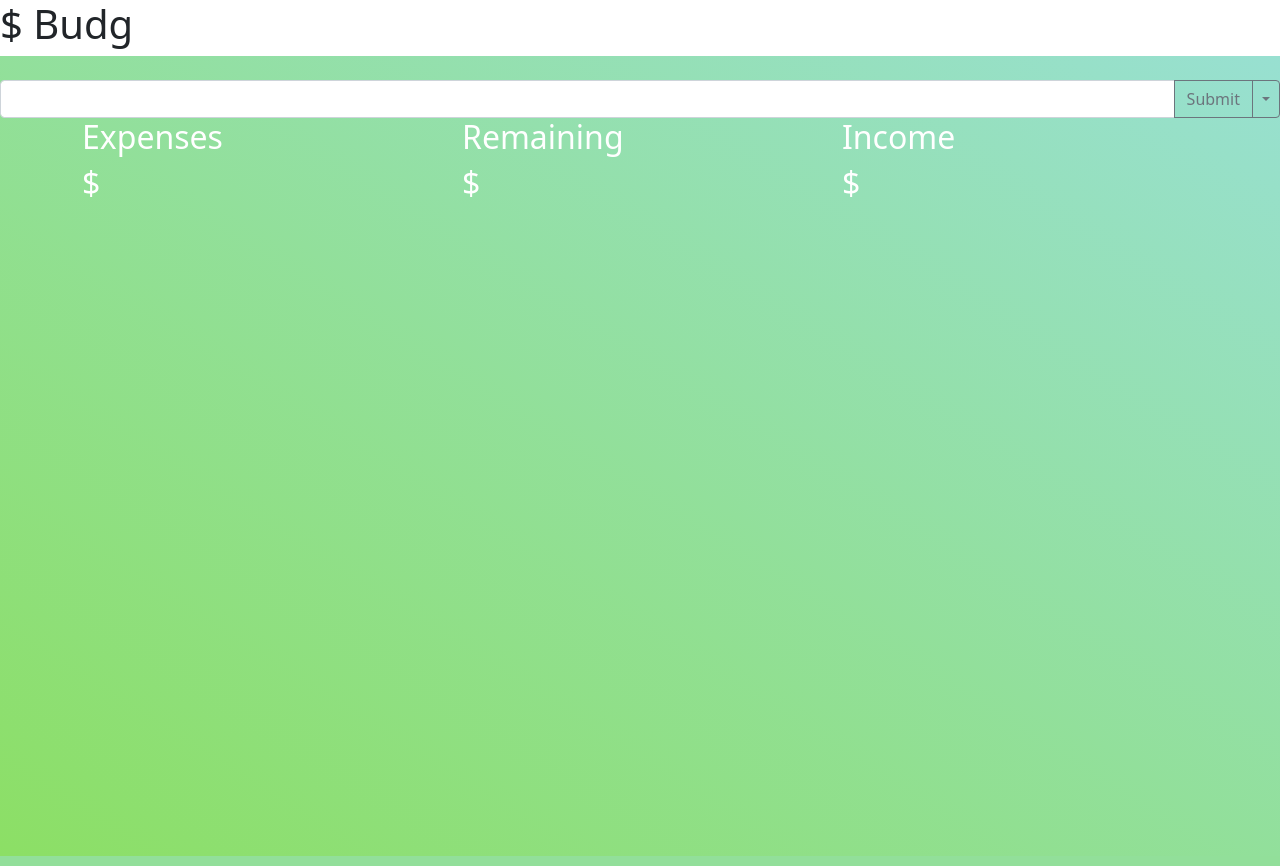
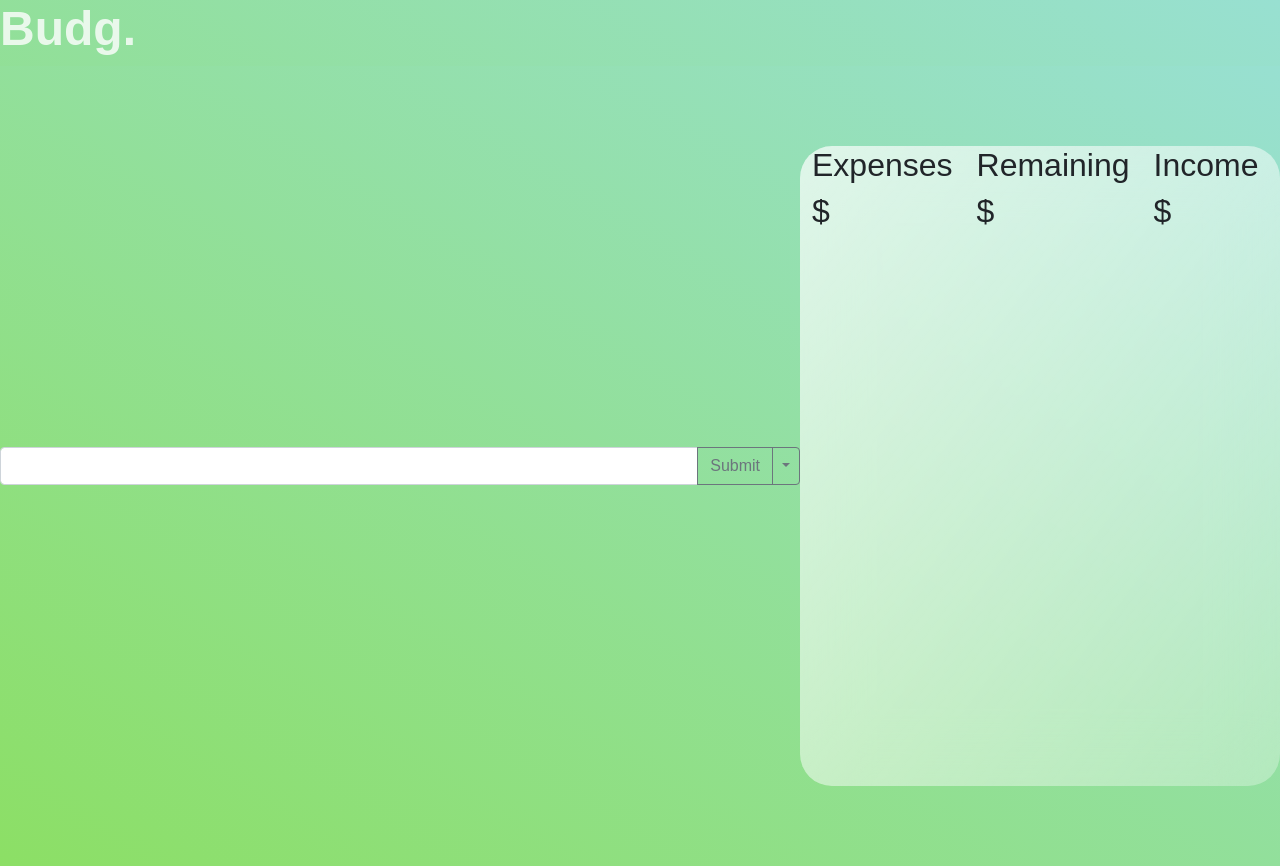
Before and after one commit to vicdubbeld/Budget-App, a PHP site: page / in a window 1280 px wide. Run offline with PHP 8.4, Linux system fonts and the light colour scheme.

Commit message:
styling getting worked out

```diff
--- a/index.html
+++ b/index.html
@@ -6,13 +6,11 @@
     <meta name="viewport" content="width=device-width, initial-scale=1.0">
     <title>Document</title>
     <link href="https://cdn.jsdelivr.net/npm/bootstrap@5.0.0-beta2/dist/css/bootstrap.min.css" rel="stylesheet" integrity="sha384-BmbxuPwQa2lc/FVzBcNJ7UAyJxM6wuqIj61tLrc4wSX0szH/Ev+nYRRuWlolflfl" crossorigin="anonymous">
-    <link rel="stylesheet" href="style.css">
+    <link rel="stylesheet" href="./style.css">
 </head>
 <body>
-    <h1>$ Budg</h1>
+    <h1>Budg.</h1>
     <main>
-        <br>
-        <!-- Add income/expense  -->
         <div class="input-group">
             <input type="text" class="form-control" aria-label="Text input with segmented dropdown button">
             <button type="button" class="btn btn-outline-secondary">Submit</button>
@@ -24,6 +22,8 @@
             <li><a class="dropdown-item" href="#">Income</a></li>
             </ul>
         </div>
+        <section class="workspace">
+            <!-- Add income/expense  -->
 
 
             <div class="container">
@@ -42,6 +42,7 @@
                 </div>
                 </div>
             </div>
+        </section>
     </main>
 <script src="https://cdn.jsdelivr.net/npm/bootstrap@5.0.0-beta2/dist/js/bootstrap.bundle.min.js" integrity="sha384-b5kHyXgcpbZJO/tY9Ul7kGkf1S0CWuKcCD38l8YkeH8z8QjE0GmW1gYU5S9FOnJ0" crossorigin="anonymous"></script>
 </body>
--- a/style.css
+++ b/style.css
@@ -1,14 +1,38 @@
+body {
+    background: linear-gradient(to right top, #8cdf65, #98e0d1);
+}
+
 * {
     margin: 0;
     padding: 0;
     box-sizing: border-box;
+    font-family: "Poppins", sans-serif;
 }
 
-main {
+main{
+    background: linear-gradient(to right top, #8cdf65, #98e0d1);
     min-height: 100vh;
-    background: linear-gradient(to right top, #8cdf65, #98e0d1);
+    display: flex;
+    align-items: center;
+    justify-content: center;
 }
-
-h2 {
-    color: white;
+h1 {
+    color: #ffffff;
+    font-weight: 600;
+    font-size: 3rem;
+    opacity: 0.8;
 }
+.workspace {
+    background: white;
+    min-height: 80vh;
+    width: 60%;
+    background: linear-gradient(
+      to right bottom,
+      rgba(255, 255, 255, 0.7),
+      rgba(255, 255, 255, 0.3)
+    );
+    border-radius: 2rem;
+    z-index: 2;
+    backdrop-filter: blur(2rem);
+    display: flex;
+}
```
Lines whose indentation alone changed are shown as unchanged.
